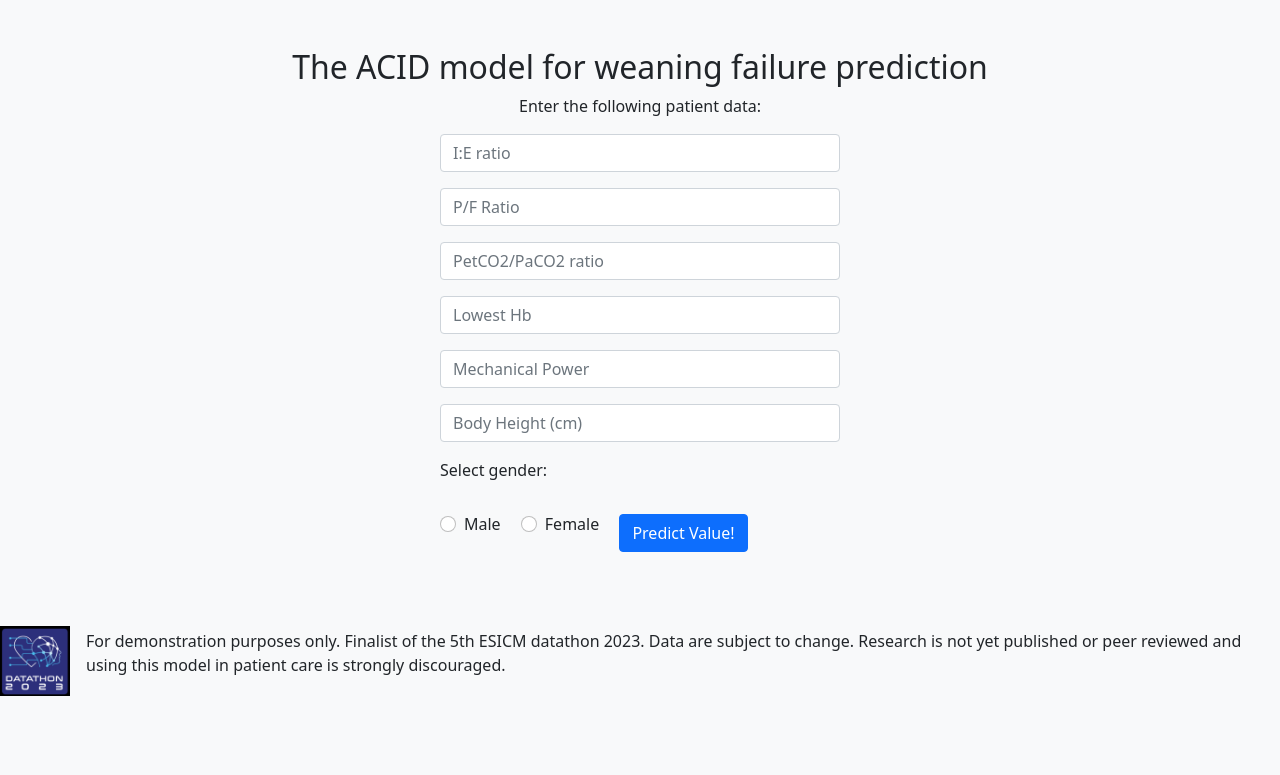
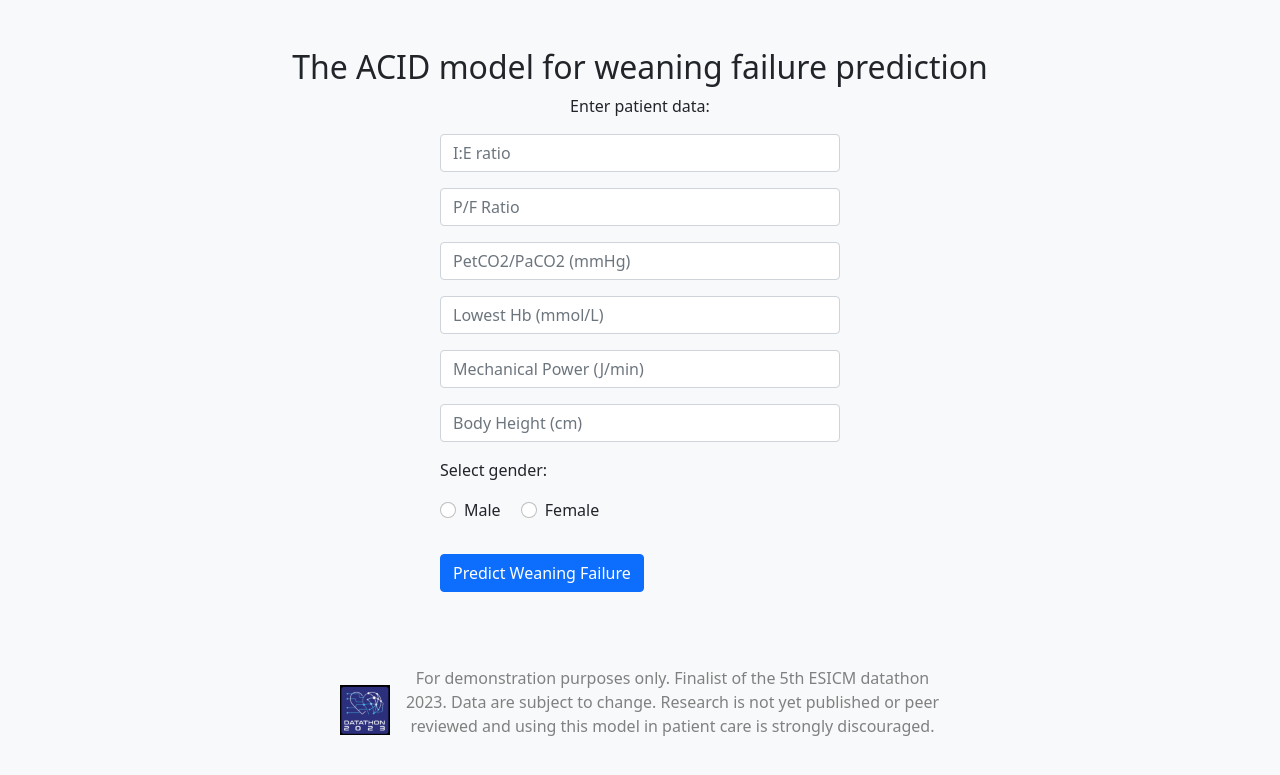
Before and after one commit to jangoertzen/ESICM-Webapp, a Flask app: page / in a window 1280 px wide. Shown: the top 775 px of the page. Run offline with Flask 3, Linux system fonts and the light colour scheme; parts of the project's set-up code (start-up, migrations or seed data) failed here and were passed over.

Commit message:
updated model

```diff
--- a/deploy-mlmodel-project/templates/index.html
+++ b/deploy-mlmodel-project/templates/index.html
@@ -14,27 +14,25 @@
         .prediction-container {
             margin-top: 50px;
         }
-    </style>
-        <style>
-            /* ... */
         .footer {
             position: fixed;
             left: 0;
-                bottom: 0;
+            bottom: 10;
             width: 100%;
             background-color: #f8f9fa;
-                color: black;
+            color: grey;
             text-align: center;
-                padding: 10px 0;
+        }
+        .footer .footer-content {
+            margin: auto;
+            max-width: 600px;
+            display: flex;
+            align-items: center;
         }
         .footer img {
-                max-height: 50px;  /* you can adjust this */
-                margin-right: 10px;
-            }
-            .footer-text {
-                display: inline-block;
-                text-align: left;
-                vertical-align: middle;
+            width: 50px;
+            height: 50px;
+            margin-right: 15px;
         }
     </style>
 </head>
@@ -42,7 +40,7 @@
 <body>
     <div class="container mt-5">
         <h2 class="text-center">The ACID model for weaning failure prediction</h2>
-        <p class="text-center">Enter the following patient data:</p>
+        <p class="text-center">Enter patient data:</p>
         <form action="{{ url_for('predict')}}" method="post" class="mx-auto" style="max-width: 400px;">
             <div class="mb-3">
                 <input type="number" class="form-control" step="0.01" name="ie" placeholder="I:E ratio" required="required" value="{{ ie }}"/>
@@ -51,38 +49,39 @@
                 <input type="number" class="form-control" step="0.01" name="pfratio" placeholder="P/F Ratio" required="required" value="{{ pfratio }}"/>
             </div>
             <div class="mb-3">
-                <input type="number" class="form-control" step="0.01" name="petco2paco2" placeholder="PetCO2/PaCO2 ratio" required="required" value="{{ petco2paco2 }}"/>
+                <input type="number" class="form-control" step="0.01" name="petco2paco2" placeholder="PetCO2/PaCO2 (mmHg)" required="required" value="{{ petco2paco2 }}"/>
             </div>
             <div class="mb-3">
-                <input type="number" class="form-control" step="0.01" name="hbmin" placeholder="Lowest Hb" required="required" value="{{ hbmin }}"/>
+                <input type="number" class="form-control" step="0.01" name="hbmin" placeholder="Lowest Hb (mmol/L)" required="required" value="{{ hbmin }}"/>
             </div>
             <div class="mb-3">
-                <input type="number" class="form-control" step="0.01" name="mechanical_power" placeholder="Mechanical Power" required="required" value="{{ mechanical_power }}"/>
+                <input type="number" class="form-control" step="0.01" name="mechanical_power" placeholder="Mechanical Power (J/min)" required="required" value="{{ mechanical_power }}"/>
             </div>
             <div class="mb-3">
                 <input type="number" class="form-control" step="0.01" name="body_height" placeholder="Body Height (cm)" required="required" value="{{ body_height }}"/>
             </div>
             <p class="mt-3">Select gender:</p>
             <div class="form-check form-check-inline">
-                <input class="form-check-input" type="radio" name="gender" id="male" value="1" required = "required">
+                <input class="form-check-input" type="radio" name="gender" id="male" value="1">
                 <label class="form-check-label" for="male">Male</label>
             </div>
-            <div class="form-check form-check-inline">
+            <div class="form-check form-check-inline mb-3">
                 <input class="form-check-input" type="radio" name="gender" id="female" value="0">
                 <label class="form-check-label" for="female">Female</label>
             </div>
-            <button type="submit" class="btn btn-primary btn-block btn-large mt-3">Predict Value!</button>
+            <br>
+            <button type="submit" class="btn btn-primary btn-block btn-large mt-3">Predict Weaning Failure</button>
         </form>
+    </div>
     <div id="prediction_box" class="alert alert-{{ result_class }} mt-4" role="alert">
         {{ prediction_text }}
+
     </div>
+    <div class="footer">
+        <div class="footer-content">
+            <img src="{{ url_for('static', filename='21w0mgf.bmp') }}"" alt="ESICM Datathon 2023 Logo">
+            <p>For demonstration purposes only. Finalist of the 5th ESICM datathon 2023. Data are subject to change. Research is not yet published or peer reviewed and using this model in patient care is strongly discouraged.</p>
         </div>
-
-    <div class="footer-container d-flex justify-content-start align-items-center">
-        <img src="{{ url_for('static', filename='21w0mgf.bmp') }}" alt="Footer Image" width="70px" height="70px">
-        <p class="ms-3">
-            For demonstration purposes only. Finalist of the 5th ESICM datathon 2023. Data are subject to change. Research is not yet published or peer reviewed and using this model in patient care is strongly discouraged.
-        </p>
     </div>
 </body>
 </html>
```
Lines whose indentation alone changed are shown as unchanged.
